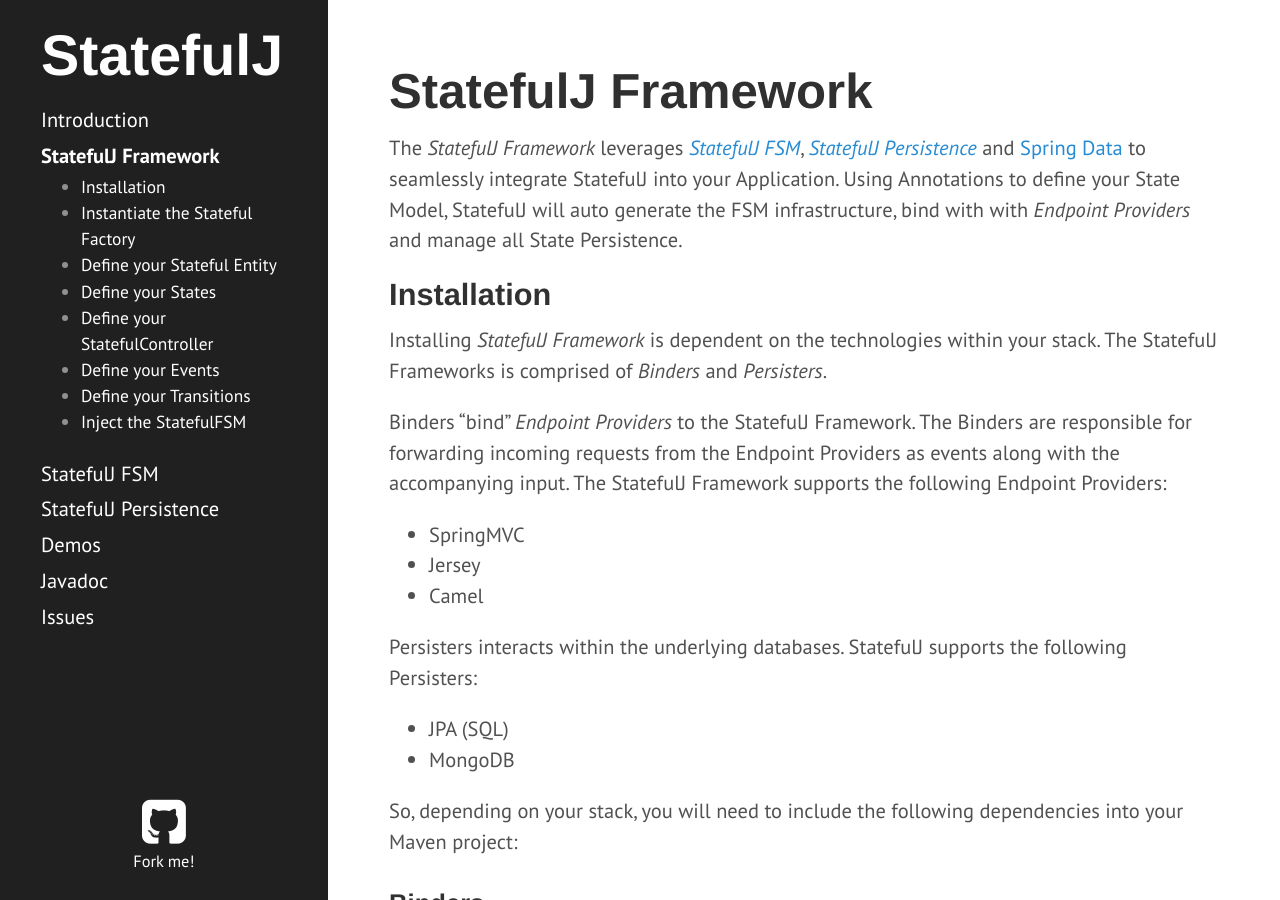
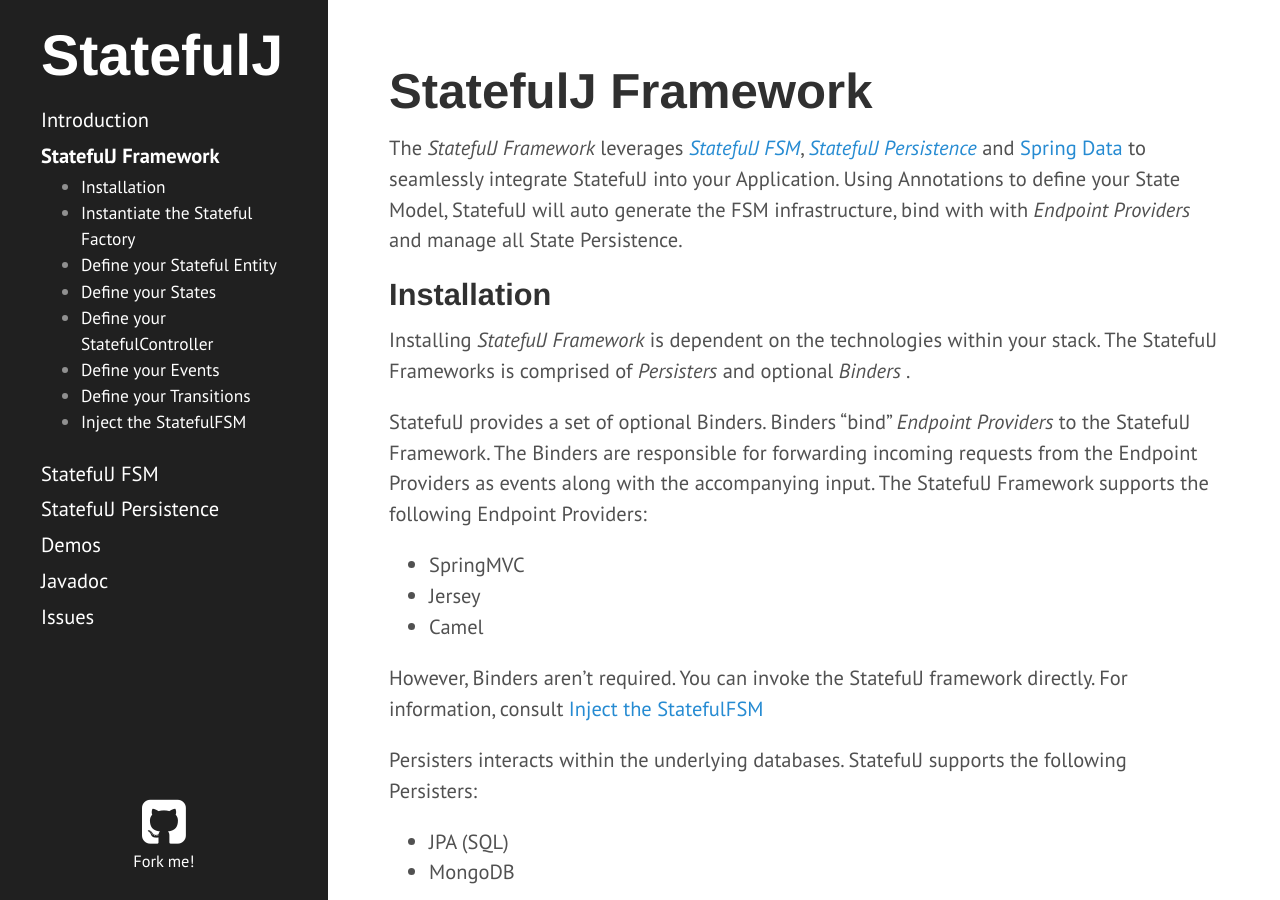
Before and after one commit to statefulj/statefulj, a Jekyll site: the page built from framework.md, in a window 1280 px wide and 900 px high. Built offline with Jekyll 4.4.1, drawn with Linux system fonts in a browser that asks for light colours; Markdown is read by kramdown in place of the engine named in the settings.

Commit message:
Emphasize the optional nature of the Binders

```diff
--- a/framework.md
+++ b/framework.md
@@ -9,13 +9,15 @@ infrastructure, bind with with *Endpoint Providers* and manage all State Persist
 
 ## <a href="#installation"></a> Installation
 
-Installing *StatefulJ Framework* is dependent on the technologies within your stack.  The StatefulJ Frameworks is comprised of *Binders* and *Persisters*.
+Installing *StatefulJ Framework* is dependent on the technologies within your stack.  The StatefulJ Frameworks is comprised of *Persisters* and optional *Binders* .
 
-Binders "bind" *Endpoint Providers* to the StatefulJ Framework.  The Binders are responsible for forwarding incoming requests from the Endpoint Providers as events along with the accompanying input.  The StatefulJ Framework supports the following Endpoint Providers:
+StatefulJ provides a set of optional Binders.  Binders "bind" *Endpoint Providers* to the StatefulJ Framework.  The Binders are responsible for forwarding incoming requests from the Endpoint Providers as events along with the accompanying input.  The StatefulJ Framework supports the following Endpoint Providers:
 
 * SpringMVC
 * Jersey
 * Camel
+
+However, Binders aren't required.  You can invoke the StatefulJ framework directly.  For information, consult [Inject the StatefulFSM](#inject-stateful-fsm)
 
 Persisters interacts within the underlying databases.  StatefulJ supports the following Persisters:
 
```
